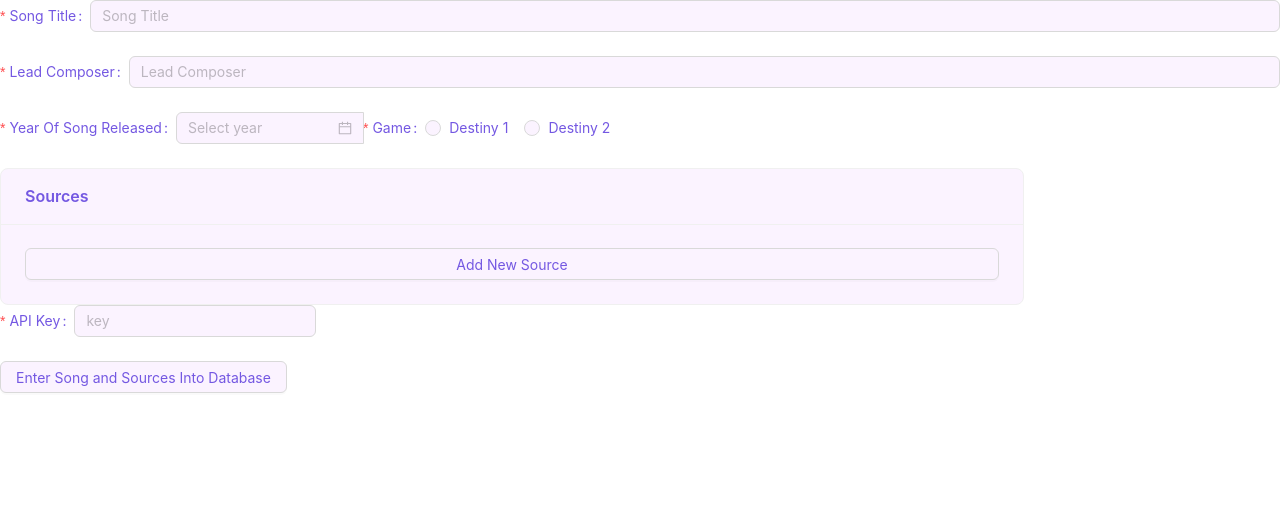
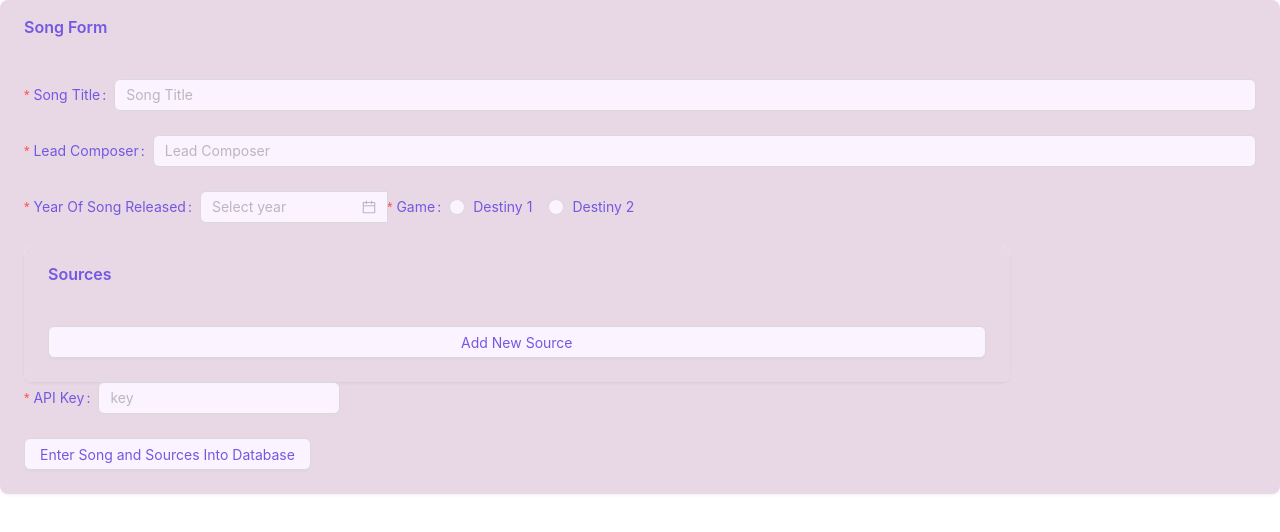
Before and after one commit to Gabe-Bryan/DMHAdminDash, a React (Create React App) app in the folder admindash/: page / in a window 1280 px wide. Shown: the top 532 px of the page. Built offline with nearby package versions, Linux system fonts and the light colour scheme.

Commit message:
colors go brrr

```diff
--- a/admindash/src/AddSongForm.js
+++ b/admindash/src/AddSongForm.js
@@ -44,6 +44,18 @@ const config = {
     },
   ],
 };
+const lightMode={
+
+  token: {
+  colorText: '#7458e2',
+     // Seed Token
+  colorPrimary: '#7458e2',
+  // Alias Token
+  colorBgContainer: '#fbf3ff',
+  algorithm: theme.compactAlgorithm,
+
+  },
+}
 function AddSongForm(){
 
 
@@ -60,22 +72,12 @@ function AddSongForm(){
           },
     };
 
-    const lightMode={
 
-            token: {
-            colorText: '#7458e2',
-               // Seed Token
-            colorPrimary: '#7458e2',
-            // Alias Token
-            colorBgContainer: '#fbf3ff',
-            algorithm: theme.compactAlgorithm,
-
-            },
-    }
 
     const currentTheme=lightMode
     return(
-
+      <div>
+        <Card title="Song Form"     headStyle={{ backgroundColor: '#E8D8E6', color: '#7458e2' }} bodyStyle={{ backgroundColor: '#E8D8E6' }} bordered={false}>
         <ConfigProvider theme={currentTheme}>
            <Form
            name="time_related_controls"
@@ -158,6 +160,8 @@ function AddSongForm(){
         </div>
         </Form>
         </ConfigProvider>
+        </Card>
+        </div>
     )
 }
 
@@ -165,7 +169,7 @@ function AddSongForm(){
 function SourceForm () {
   return (
 
-  <Card title = 'Sources'>
+  <Card title = 'Sources'  headStyle={{ backgroundColor: '#E8D8E6', color: '#7458e2' , borderColor: '#E8D8E6'}} bodyStyle={{ backgroundColor: '#E8D8E6', borderColor: '#E8D8E6'}} bordered={false} >
     <Form.List name = 'sources'>
       {(fields, {add, remove}) => (
         <div style={{ display: 'flex', flexDirection: 'column', rowGap: 16 }}>
```
